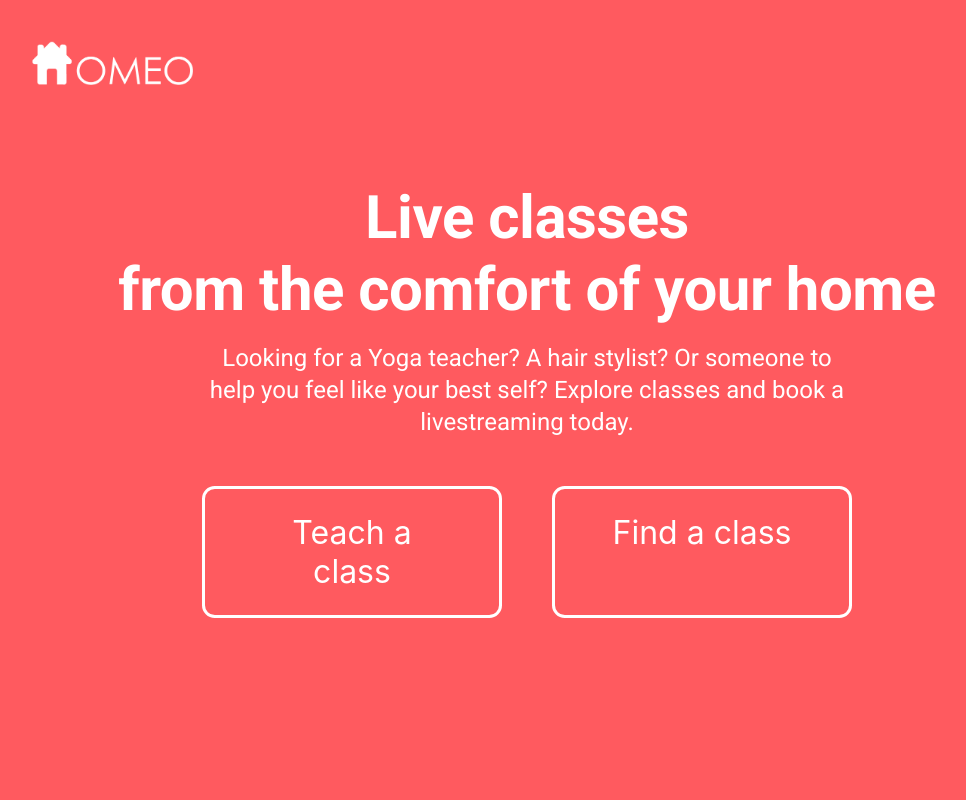
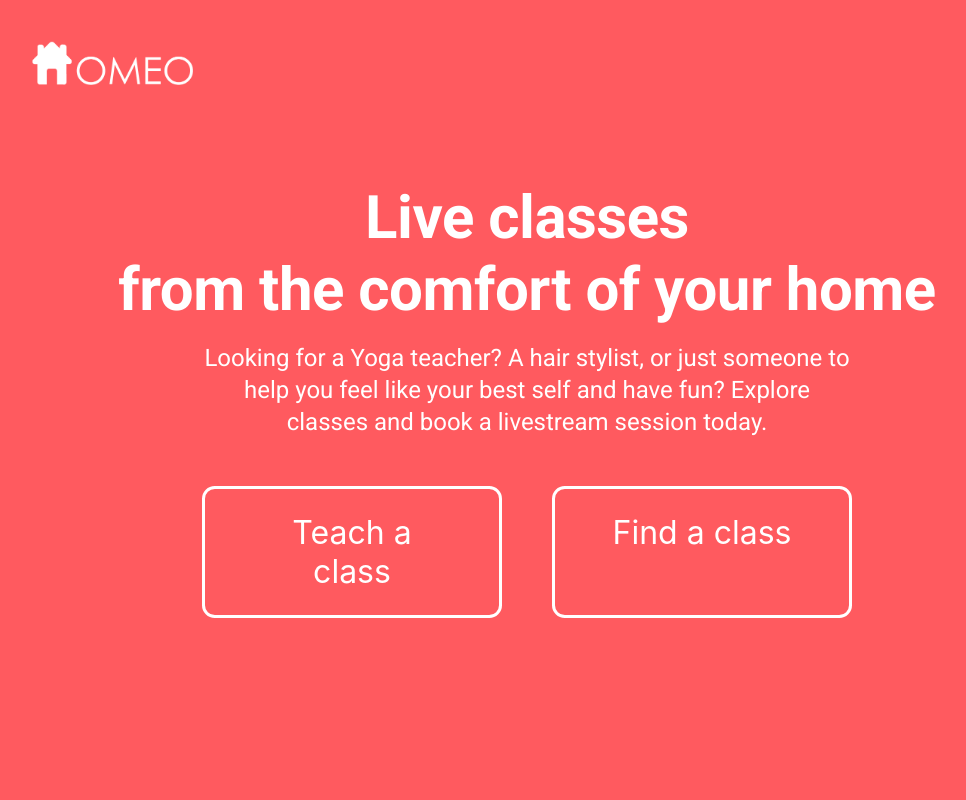
Before and after one commit to aodysseos/homeo, a React (Create React App) app in the folder homeo-client/: page / in a window 1280 px wide. Shown: the top 800 px of the page, without its empty margins (113-1079 px from the left). Built offline with nearby package versions, Linux system fonts and the light colour scheme.

Commit message:
modified the text in Hero

```diff
--- a/homeo-client/src/components/Hero.js
+++ b/homeo-client/src/components/Hero.js
@@ -64,8 +64,8 @@ const Hero = () => {
 					Live classes <br /> from the comfort of your home
 				</Title>
 				<SubTitle variant="h5" component="h2">
-					Looking for a Yoga teacher? A hair stylist? Or someone to help you feel like your best self? Explore classes
-					and book a livestreaming today.
+					Looking for a Yoga teacher? A hair stylist, or just someone to help you feel like your best self and have fun? Explore classes
+					and book a livestream session today.
 				</SubTitle>
 				<ButtonsContainer>
 					<li>
```
